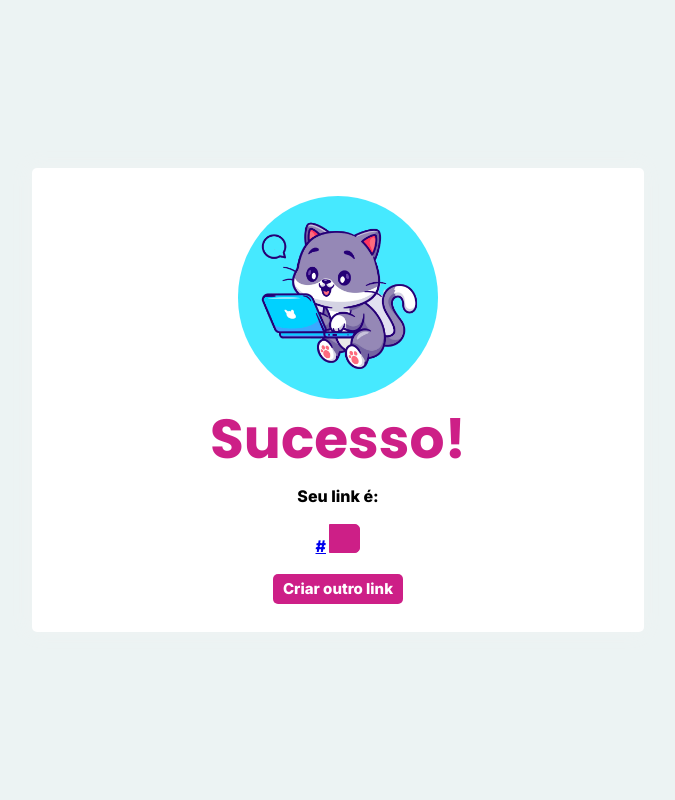
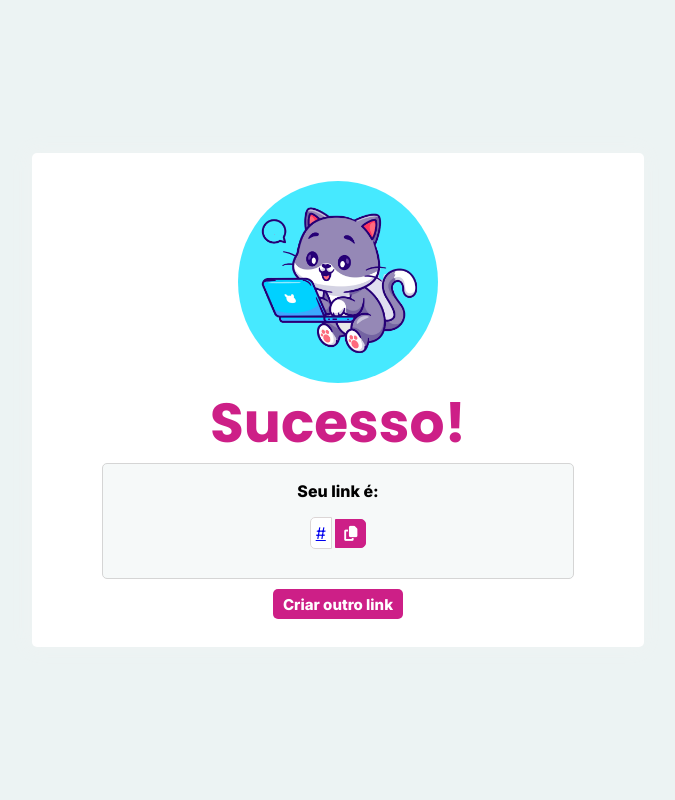
Before and after one commit to GloBrito/EncurtadorURLsDjango, a Django app: template encurtador/templates/sucesso.html in a window 1280 px wide. Shown: the whole page, without its empty margins (302-977 px from the left). Run offline with Django 4.2, Linux system fonts and the light colour scheme; the template is opened without the code that fills it: most values are stand-ins (such as "Sample title", 1, 10 or a date in 2020); some libraries are stand-ins or nearby versions.

Commit message:
visual da area de copiar link

```diff
--- a/encurtador/static/css/style.css
+++ b/encurtador/static/css/style.css
@@ -129,16 +129,31 @@
     border-radius: 5px;
 }
 
+.caixa_link{
+    box-sizing: border-box;
+    /* position: absolute; */
+    width: 100%;
+    padding: 5px;
+    height: 29px;
+    background: #FFFFFF;
+    border: 1px solid #DCD6D6;
+    border-radius: 5px 0px 0px 5px;
+}
+
 .texto_normal{
     font-family: 'Inter';
     font-style: normal;
-    font-weight: 700;
     font-size: 16px;
     line-height: 15px;
+    font-weight: 400;
     /*color: #656565;*/
     text-align: center;
     margin: 10px 0px;
 }
+.bold {
+    font-weight: 700;
+}
+
 
 .form_lado_lado{
     display: flex;
@@ -163,7 +178,7 @@
 
 .botao_principal{
     flex-direction: row;
-    /*width: 120px;*/
+    width: auto;
     padding: 0px 10px;
     height: 30px;
     margin: 10px 0px 20px;
@@ -253,7 +268,10 @@
     .form_lado_lado {
         flex-direction: column;
         gap: 5px;
+    }
 
+    .botao_acao:hover{
+        background-color: #e853ac;
     }
 
     }
--- a/encurtador/templates/base.html
+++ b/encurtador/templates/base.html
@@ -15,7 +15,11 @@
     <link rel="shortcut icon" href="{% static 'img/encurteco_mascote.ico' %}" type="image/x-icon"/>
 {% block titulo %}
     <title>Encurteco</title>
-{% endblock titulo %}</head>
+{% endblock titulo %}
+    <script
+      src="https://kit.fontawesome.com/9bcdacf017.js"
+      crossorigin="anonymous"
+    ></script></head>
 <body>
 
 {% block conteudo %}
--- a/encurtador/templates/home.html
+++ b/encurtador/templates/home.html
@@ -14,12 +14,12 @@
        <h1 class="titulo"> Encurteco </h1>
        <form action="{% url 'valida_link' %}" method="POST" class="formulario"> {% csrf_token %}
            <div class="divisao-form">
-               <label class="texto_normal">Insira a URL que deve ser encurtada: </label>
+               <label class="texto_normal bold">Insira a URL que deve ser encurtada: </label>
                {{form.link_redirecionado }}
            </div>
 
            <div class="divisao-form">
-               <label class="texto_normal">Personalize o seu link: </label>
+               <label class="texto_normal bold">Personalize o seu link: </label>
                <div class="form_lado_lado">
                    <label class="texto_exemplo">https://encurteco.herokuapp.com/</label>
                    {{form.link_personalizado}}
--- a/encurtador/templates/sucesso.html
+++ b/encurtador/templates/sucesso.html
@@ -12,17 +12,20 @@
             <img src="{% static 'img/encurteco_ok.png' %} "  alt="mascote encurteco" class="img">
         </div>
 <h1 class="titulo">Sucesso!</h1>
-<p class="texto_normal">Seu link é:</p>
-        <div class="texto_normal">
-            <a href="{{abrir_link}}" id="texto" target="_blank" class="texto_normal">{{new_link}}</a>
+        <div class="divisao-form">
+            <p class="texto_normal bold">Seu link é:</p>
+        <div class="texto_normal bold">
+            <a href="{{abrir_link}}" id="texto" target="_blank" class="texto_normal caixa_link">{{new_link}}</a>
             <button   onclick="copiarTexto()" class="fa-solid fa-copy texto_botao botao_acao"></button>
             <script>
                 function copiarTexto() {
                     const copyText = document.getElementById("texto");
                     navigator.clipboard.writeText(copyText);
-                    alert(copyText);
+                    {#alert(copyText);#}
                 }
             </script>
+        </div>
+
         </div>
         <a href="{% url 'home' %} " class="botao_principal texto_botao">Criar outro link</a>
 </div>
```
